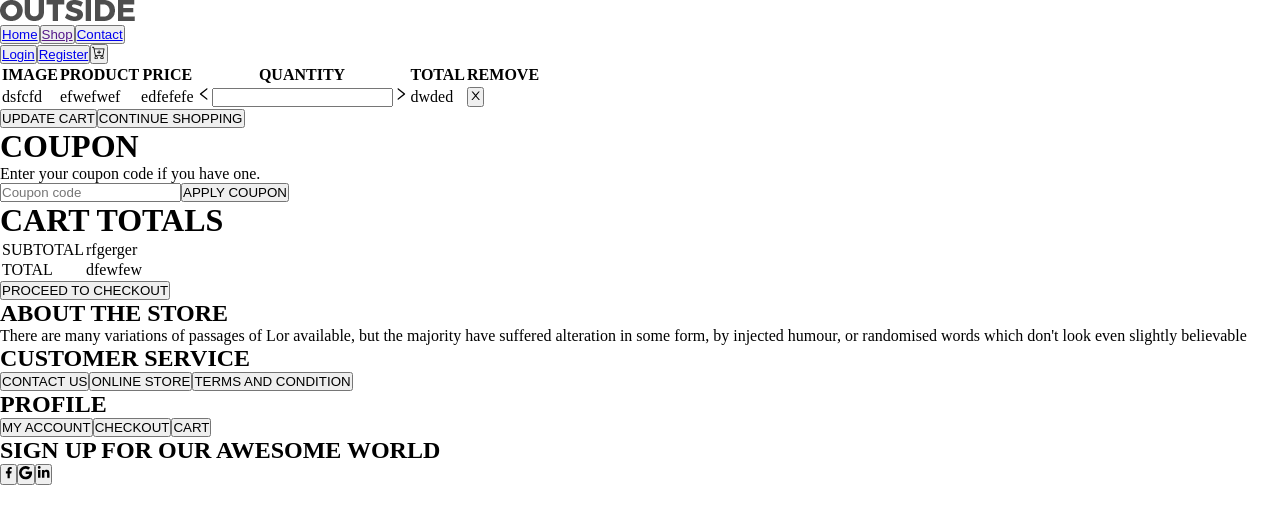
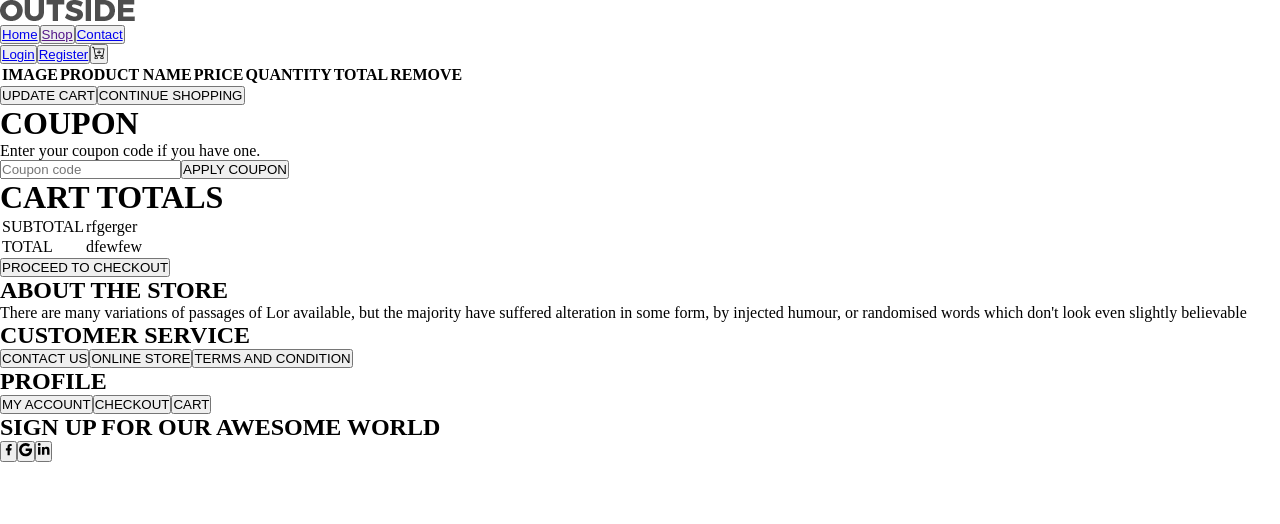
Before and after one commit to PeterNguyen2001/Bookstore, a Next.js app: page /cart in a window 1280 px wide. Shown: the top 524 px of the page. Built offline with nearby package versions, Linux system fonts and the light colour scheme.

Commit message:
Add to cart

```diff
--- /dev/null
+++ b/context/index.js
@@ -0,0 +1,61 @@
+import { createContext, useState } from "react";
+import axios from "axios";
+const Context = createContext();
+
+function ContextProvider({ children }) {
+  const [cart, setCart] = useState([])
+    const handleAddToCart = (product, quantity) => {
+    const cart = JSON.parse(localStorage.getItem("cart"));
+    if (cart) {
+      const productExist = cart.find((item) => item.id === product.id);
+      if (productExist) {
+        productExist.quantity += parseInt(quantity);
+        localStorage.setItem("cart", JSON.stringify(cart));
+        setCart(cart);
+      } else {
+        cart.push({
+          ...product,
+          quantity: parseInt(quantity),
+        });
+        localStorage.setItem("cart", JSON.stringify(cart));
+        setCart(cart);
+      }
+    } else {
+      localStorage.setItem(
+        "cart",
+        JSON.stringify([
+          {
+            ...product,
+            quantity: parseInt(quantity),
+          },
+        ])
+      );
+      setCart([
+        {
+          ...product,
+          quantity: parseInt(quantity),
+        },
+      ]);
+    }
+  };
+
+  const getCart = () => {
+    const cart = JSON.parse(localStorage.getItem("cart"));
+
+    return cart
+  }
+
+  const removeFromCart = (id) => {
+    const cart = getCart();
+    var newCart = cart.filter(item => item.id != id )
+    localStorage.setItem('cart', JSON.stringify(newCart))
+    return newCart
+  }
+  var value = {
+    handleAddToCart,
+    getCart,
+    removeFromCart
+  }
+  return <Context.Provider value={value}>{children}</Context.Provider>;
+}
+export { Context, ContextProvider };
--- a/pages/_app.js
+++ b/pages/_app.js
@@ -3,12 +3,15 @@ import Layout from '../components/Layout'
 import '../styles/global.css'
 import { config } from '@fortawesome/fontawesome-svg-core'
 import '@fortawesome/fontawesome-svg-core/styles.css'
+import { ContextProvider } from '../context/index'
 
 function MyApp({ Component, pageProps }) {
   return (
-    <Layout>
-      <Component {...pageProps} />
-    </Layout>
+    <ContextProvider>
+      <Layout>
+        <Component {...pageProps} />
+      </Layout>
+    </ContextProvider>
   )
 }
 
--- a/pages/cart/index.js
+++ b/pages/cart/index.js
@@ -1,44 +1,63 @@
 
 import { AiOutlineLeft,AiOutlineRight, AiOutlineClose } from "react-icons/ai";
+import { useContext, useState, useEffect } from 'react'
+import { Context } from '../../context/index'
+
 export default function Cart () {
+    const [cart, setCart] = useState([])
+    const { getCart, removeFromCart } = useContext(Context)
+
+    useEffect(() => {
+        setCart(getCart())
+    },[])
+
+
+    function remove(id) {
+        var newCart = removeFromCart(id);
+        setCart(newCart)
+    }
     return (
         <div className="flex flex-col max-w-screen-xl mx-auto font-sans justify-center text-gray-400 space-y-10 pt-32">
         <div>
             <table>
+                <thead>
                     <tr>
                         <th className="border-2 md:px-20 px-10 py-2">IMAGE</th>
-                    <th className="border-2 md:px-36 px-10 ">PRODUCT</th>
+                        <th className="border-2 md:px-36 px-10 ">PRODUCT NAME</th>
                         <th className="border-2 md:px-20 px-8 py-2">PRICE</th>
                         <th className="border-2 md:px-20 px-8 py-2">QUANTITY</th>
                         <th className="border-2 md:px-20 px-5 py-2">TOTAL</th>
                         <th className="border-2 md:px-20 px-5 py-2">REMOVE</th>
                     </tr>
-                <tr>
-                    <td className="border-2 text-center">
-                        dsfcfd
+                </thead>
+                <tbody>
+                {
+                    cart?.map((item, idx) => (
+                        <tr key={idx}>
+                            <td className="border-2 flex items-center justify-center py-5">
+                                <img src={item.image} className="w-16 h-16" />
                             </td>
                             <td className="border-2 text-center">
-                        efwefwef
+                                {item.name}
                             </td>
                             <td className="border-2 text-center">
-                        edfefefe
-                    </td>
-                    <td className="border-2">
-                        <div className="flex flex-row items-center border-2 px-3 md:w-6/12 w-9/12">
-                        <span className=""><AiOutlineLeft /></span>
-                        <input type="text" className="w-9/12 py-2 focus:outline-none text-center" />
-                        <span className=""><AiOutlineRight /></span>
-                        </div>
+                                {item.price}
                             </td>
                             <td className="border-2 text-center">
-                        dwded
+                                <input defaultValue={item.quantity} className="border-0 w-2/12" />
                             </td>
                             <td className="border-2 text-center">
-                        <button className="text-lg hover:text-gray-700 transition-all duration-200">
+                                {item.price}
+                            </td>
+                            <td className="border-2 text-center">
+                                <button onClick={() => remove(item.id)} className="text-lg hover:text-gray-700 transition-all duration-200">
                                     <AiOutlineClose />
                                 </button>
                             </td>
                         </tr>
+                    ))
+                }
+                </tbody>
             </table>
         </div>
         <div className="flex md:flex-row flex-col md:justify-between md:space-y-0 space-y-10">
--- a/pages/products/[id].js
+++ b/pages/products/[id].js
@@ -1,9 +1,11 @@
 import { AiOutlineLeft, AiOutlineRight, AiOutlineTwitter } from 'react-icons/ai'
 import { FaFacebookF } from 'react-icons/fa'
 import { FiInstagram } from 'react-icons/fi'
-import { useEffect, useState } from 'react'
+import { useEffect, useState, useContext } from 'react'
+import { Context } from '../../context/index'
 import axios from 'axios'
 export default function Productdetail({ id }) {
+  const { handleAddToCart } = useContext(Context)
   const [product, setProduct] = useState({})
 
   useEffect(() => {
@@ -69,7 +71,7 @@ export default function Productdetail({ id }) {
                 <AiOutlineRight />
               </span>
             </div> */}
-            <button className='border-2 bg-gray-800 text-white text-xs px-7 py-2 hover:bg-white hover:text-black transition-all duration-200'>
+            <button onClick={() => handleAddToCart(product, 1)} className='border-2 bg-gray-800 text-white text-xs px-7 py-2 hover:bg-white hover:text-black transition-all duration-200'>
               ADD TO CART
             </button>
           </div>
```
Also changed, not shown: pages/products/index.js (+5 -4 lines). Lines whose indentation alone changed are shown as unchanged.
